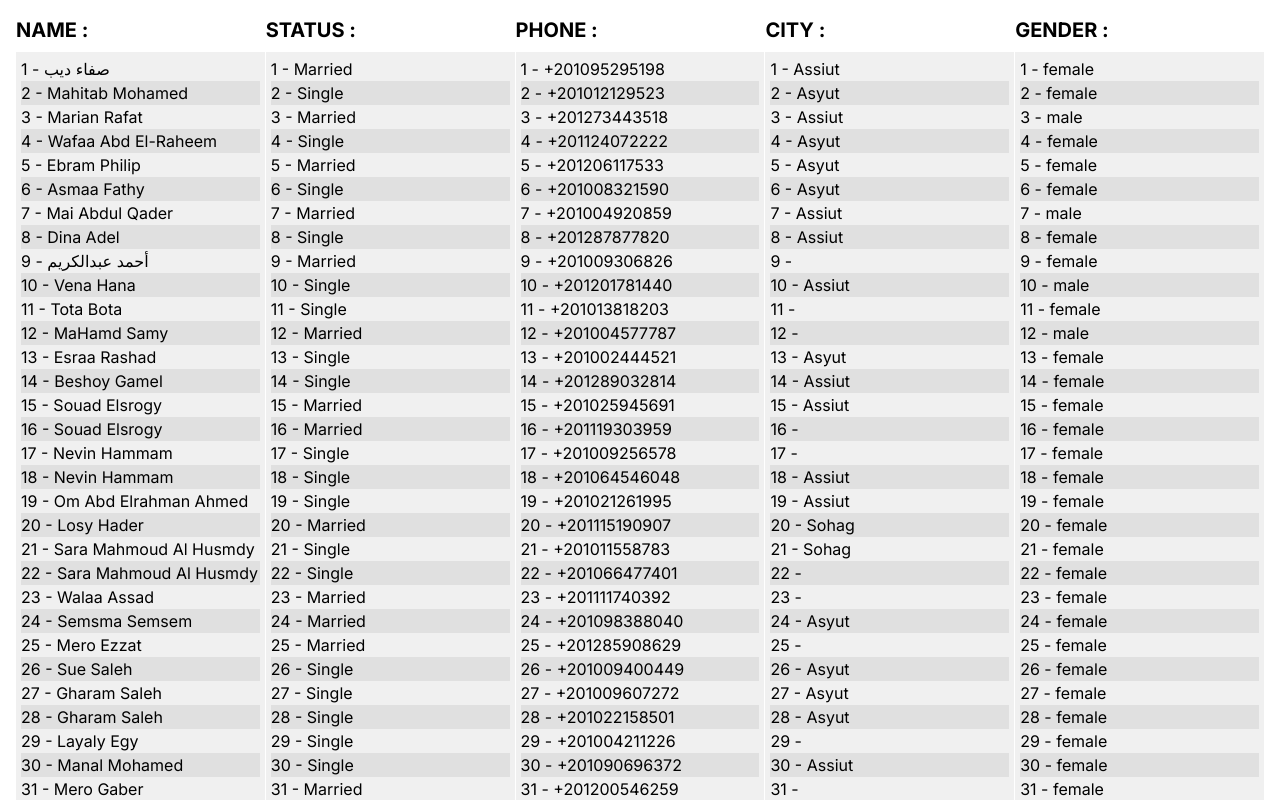
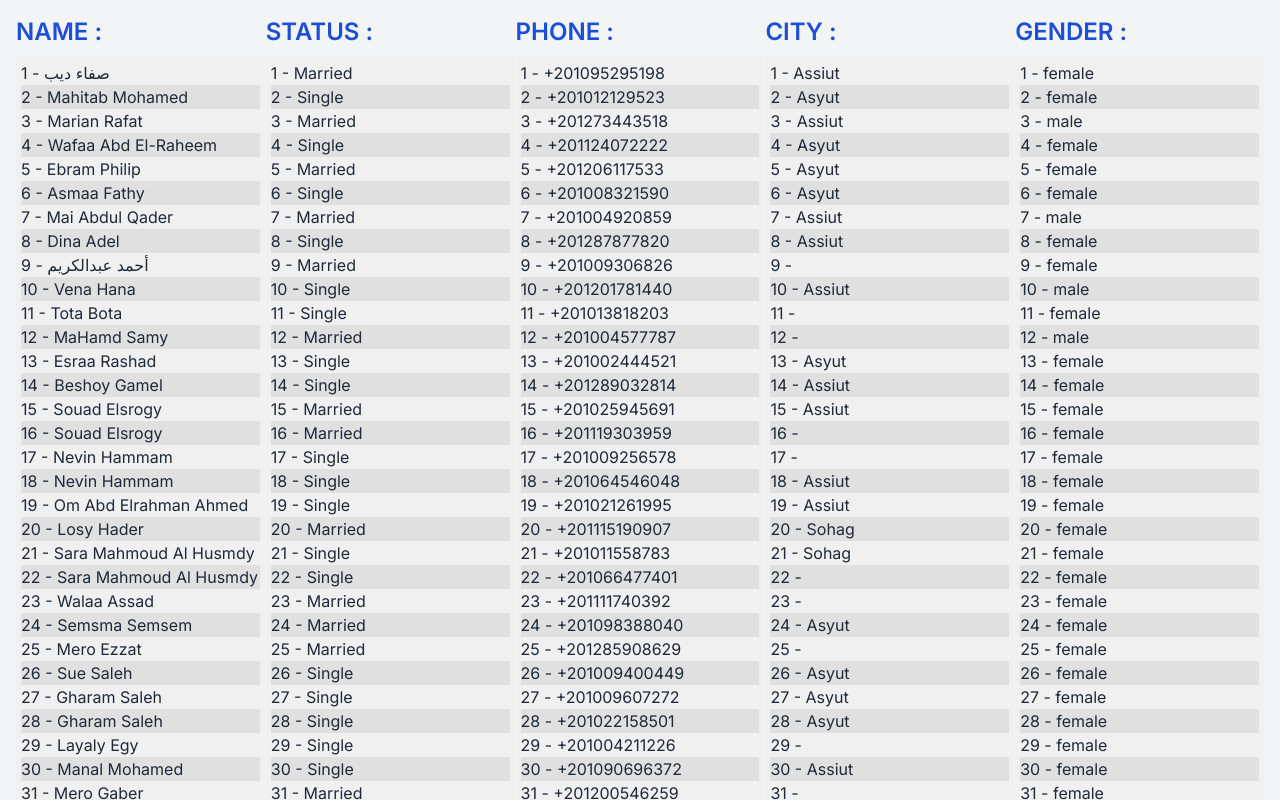
Before and after one commit to Mostafa-ElHawary/sheet-aswan1, a Next.js app: page / in a window 1280 px wide. Shown: the top 800 px of the page. Built offline with nearby package versions, Linux system fonts and the light colour scheme.

Commit message:
added some style

```diff
--- a/src/app/page.tsx
+++ b/src/app/page.tsx
@@ -10,43 +10,43 @@ import GenderComponent from "@/app/component/Gender";
 export default function Home() {
   return (
     <>
-      <div className="Name p-4">
+        <div className="Name p-4 bg-gray-100">
         {/* NAME Section */}
         <section id="nameSection" className="mb-8">
-          <h2 className="text-xl font-bold">NAME :</h2>
-          <p id="p-NAME" className="mt-2">
+          <h2 className="text-2xl font-semibold text-blue-700">NAME :</h2>
+          <p id="p-NAME" className="mt-2 text-gray-800">
             <Names />
           </p>
         </section>
 
         {/* STATUS Section */}
         <section id="statusSection" className="mb-8">
-          <h2 className="text-xl font-bold">STATUS :</h2>
-          <p id="p-STUTAS" className="mt-2">
+          <h2 className="text-2xl font-semibold text-blue-700">STATUS :</h2>
+          <p id="p-STUTAS" className="mt-2 text-gray-800">
             <Stats />
           </p>
         </section>
 
         {/* PHONE Section */}
         <section id="phoneSection" className="mb-8">
-          <h2 className="text-xl font-bold">PHONE :</h2>
-          <p id="p-PHONE" className="mt-2">
+          <h2 className="text-2xl font-semibold text-blue-700">PHONE :</h2>
+          <p id="p-PHONE" className="mt-2 text-gray-800">
             <Phones />
           </p>
         </section>
 
         {/* CITY Section */}
         <section id="citySection" className="mb-8">
-          <h2 className="text-xl font-bold">CITY :</h2>
-          <p id="p-CITY" className="mt-2">
+          <h2 className="text-2xl font-semibold text-blue-700">CITY :</h2>
+          <p id="p-CITY" className="mt-2 text-gray-800">
             <CityComponent />
           </p>
         </section>
 
         {/* GENDER Section */}
         <section id="genderSection" className="mb-8">
-          <h2 className="text-xl font-bold">GENDER :</h2>
-          <p id="p-GENDER" className="mt-2">
+          <h2 className="text-2xl font-semibold text-blue-700">GENDER :</h2>
+          <p id="p-GENDER" className="mt-2 text-gray-800">
             <GenderComponent />
           </p>
         </section>
```
